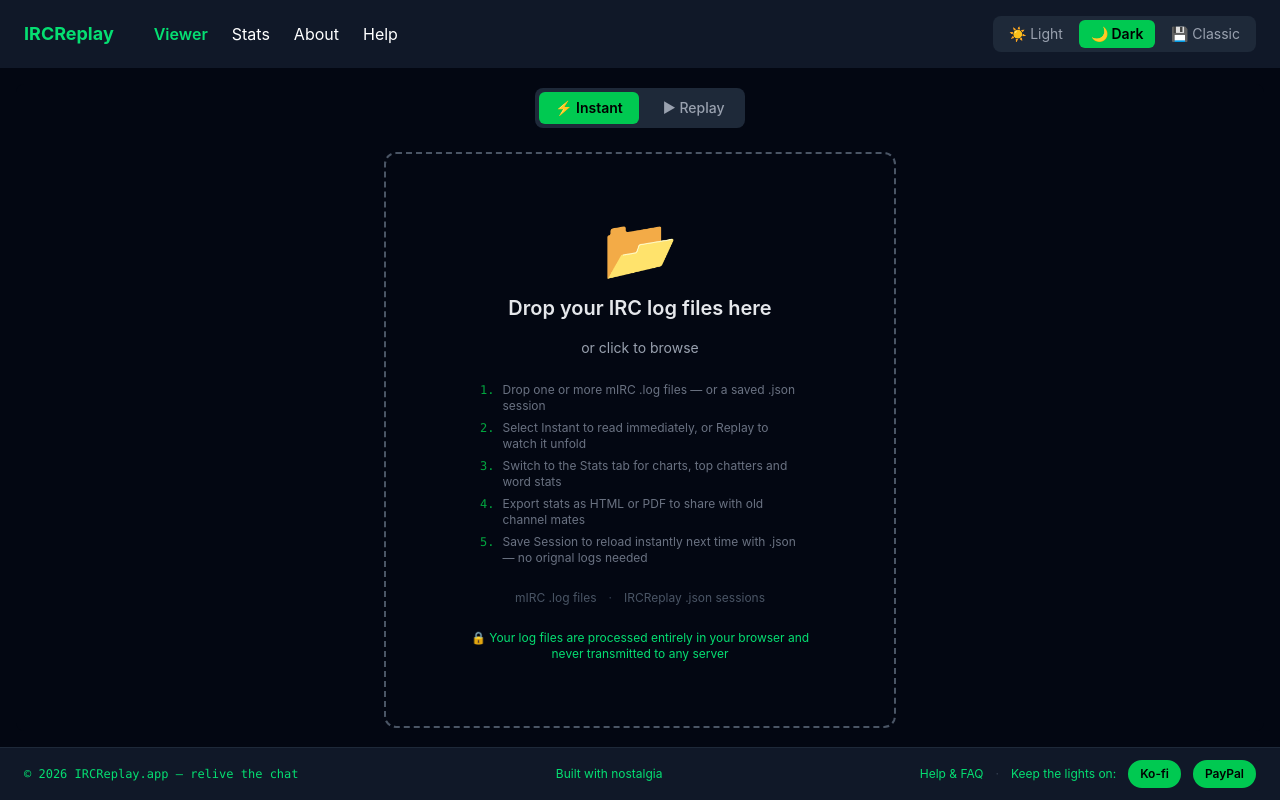
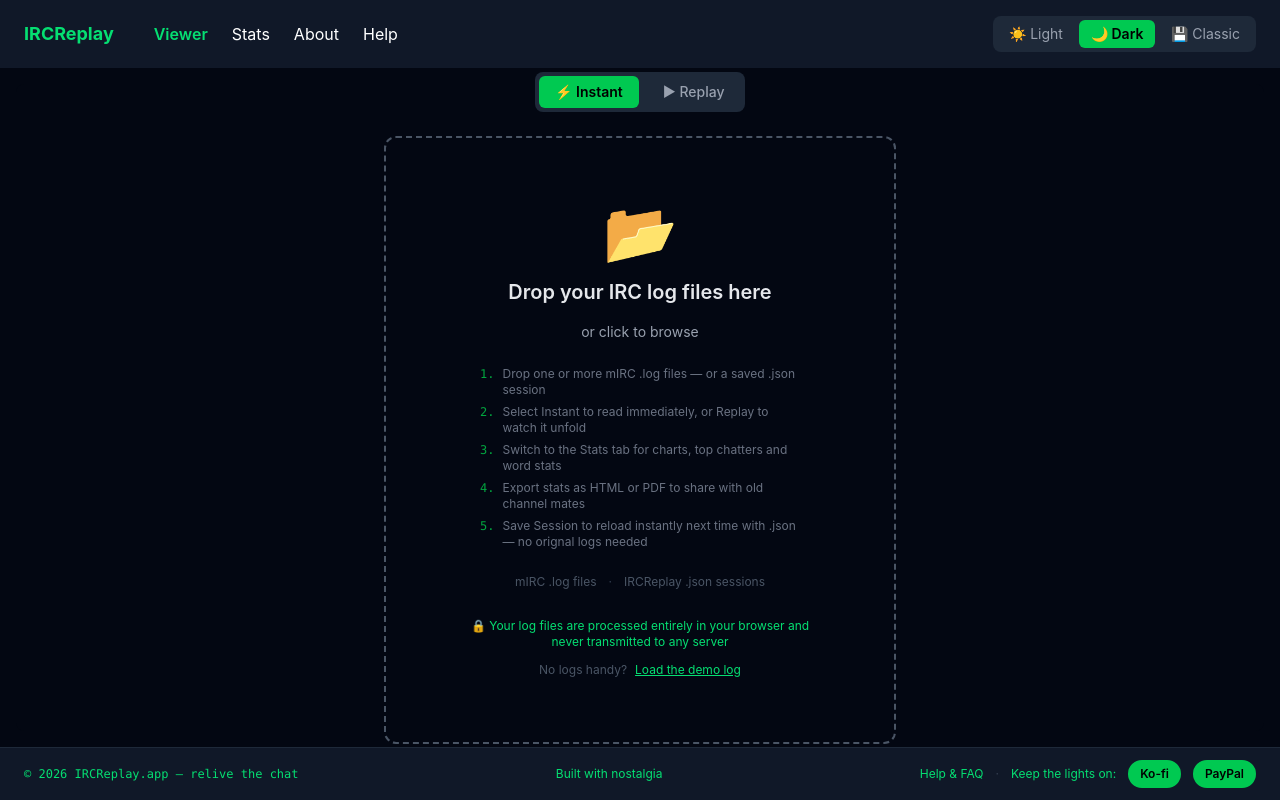
Before and after one commit to LFFPicard/ircreplay, a React (Vite) app: page / in a window 1280 px wide. Built offline with nearby package versions, Linux system fonts and the light colour scheme.

Commit message:
Demo log added, one-click demo button on drop zone

```diff
--- a/src/components/DropZone.jsx
+++ b/src/components/DropZone.jsx
@@ -125,9 +125,26 @@
           <span className="text-gray-600 text-xs">IRCReplay .json sessions</span>
         </div>
 
-        <p className="text-green-400 text-xs text-center mt-2 px-4">
-          🔒 Your log files are processed entirely in your browser and never transmitted to any server
-        </p>
+        <div className="flex flex-col items-center gap-1 mt-3">
+          <p className="text-green-400 text-xs text-center px-4">
+            🔒 Your log files are processed entirely in your browser and never transmitted to any server
+          </p>
+          <div className="flex items-center gap-2 mt-2">
+            <span className="text-gray-600 text-xs">No logs handy?</span>
+            <button
+              onClick={async (e) => {
+                e.stopPropagation()
+                onFilesStart?.(['ircreplay-demo.log'])
+                const res  = await fetch('/ircreplay-demo.log')
+                const text = await res.text()
+                onFilesLoaded([{ filename: 'ircreplay-demo.log', rawText: text }], mode)
+              }}
+              className="text-green-400 hover:text-green-300 text-xs underline transition-colors"
+            >
+              Load the demo log
+            </button>
+          </div>
+        </div>
 
       </div>
       {/* ↑ this closes the dashed drop zone border div */}
```
